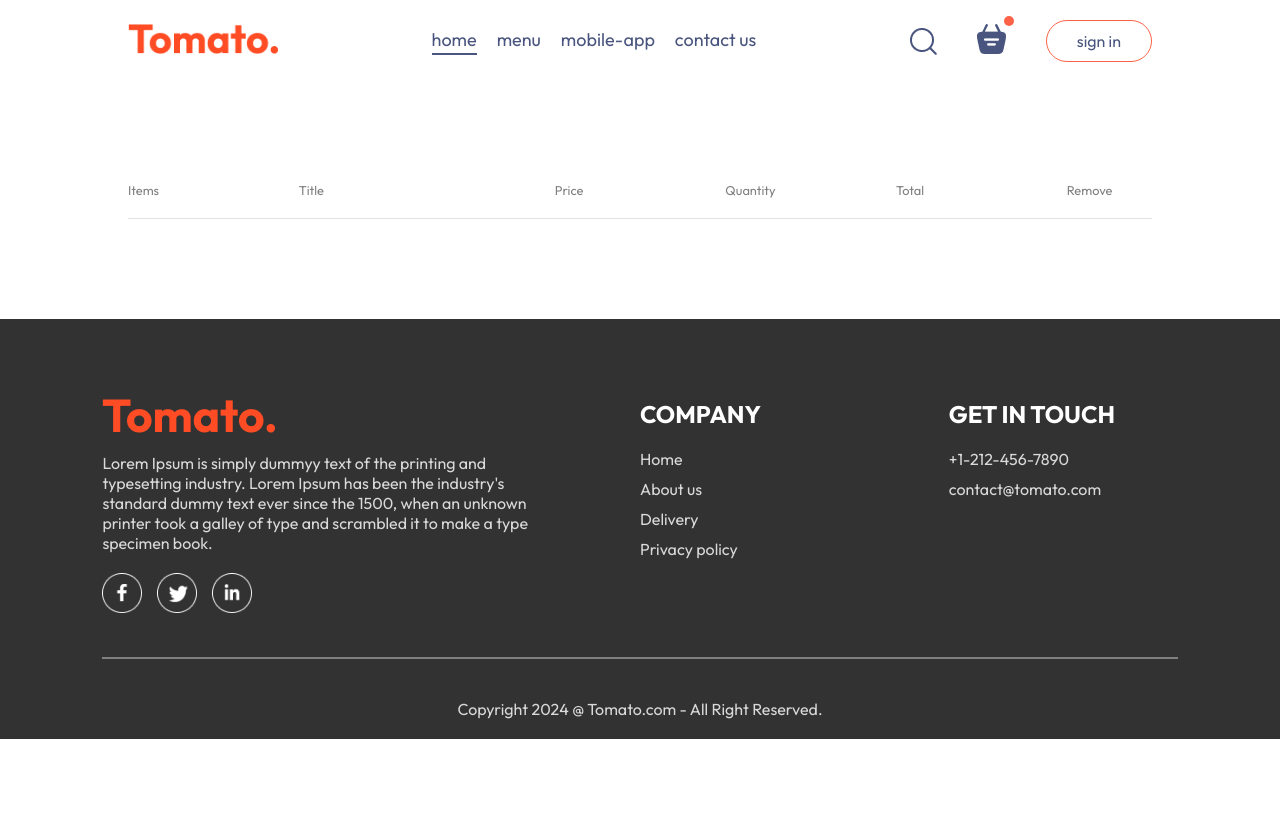
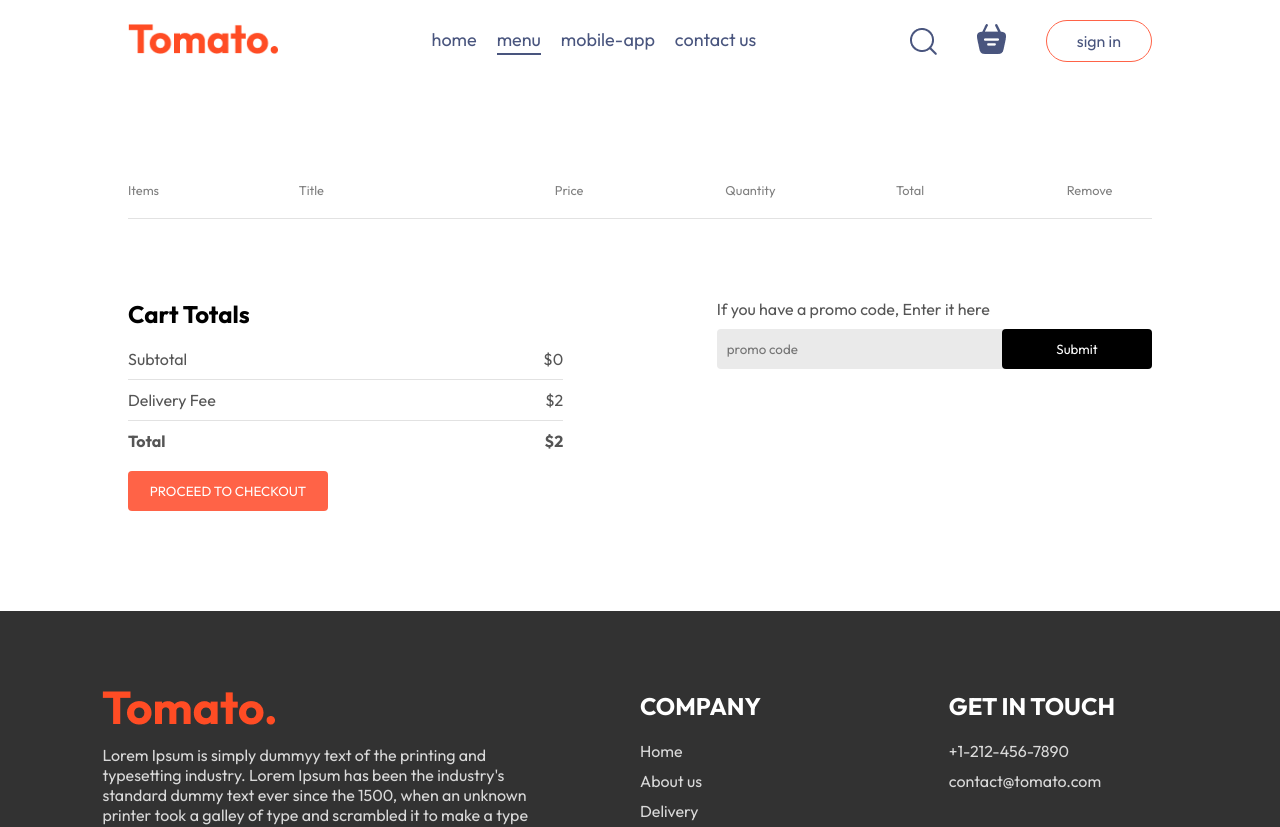
Before and after one commit to TiM1113/Project-FoodDelivery, a React (Vite) app in the folder frontend/: page /cart in a window 1280 px wide. Shown: the top 827 px of the page. Before the commit the page ends 800 px from the top, so only its background shows below. Built offline with nearby package versions, Linux system fonts and the light colour scheme.

Commit message:
Total amount function

```diff
--- a/frontend/src/components/Navbar/Navbar.jsx
+++ b/frontend/src/components/Navbar/Navbar.jsx
@@ -1,11 +1,14 @@
-import React, { useState } from 'react'
+import React, { useContext, useState } from 'react'
 import './Navbar.css'
 import { assets } from '../../assets/assets'
 import { Link } from 'react-router-dom';
+import { StoreContext } from '../../context/StoreContext';
 
 const Navbar = ({setShowLogin}) => {
 
-  const [menu,setMenu] = useState("home");
+  const [menu,setMenu] = useState("menu");
+
+  const {getTotalCartAmount} = useContext(StoreContext);
 
   return (
     <div className='navbar'>
@@ -20,7 +23,7 @@
     <img src={assets.search_icon} alt="" />
     <div className="navbar-search-icon">
       <Link to='/cart'><img src={assets.basket_icon} alt="" /></Link>
-      <div className="dot"></div>
+      <div className={getTotalCartAmount()===0?"":"dot"}></div>
     </div>
     <button onClick={()=>setShowLogin(true)}>sign in</button>
     </div>
--- a/frontend/src/context/StoreContext.jsx
+++ b/frontend/src/context/StoreContext.jsx
@@ -1,42 +1,47 @@
-import { createContext, useEffect, useState } from "react";
-import { food_list } from "../assets/assets";
+import {createContext, useEffect, useState} from 'react';
+import {food_list} from '../assets/assets';
 
-export const StoreContext = createContext(null)
+export const StoreContext = createContext(null);
 
 const StoreContextProvider = (props) => {
-
-    const [cartItems,setCartItems] = useState({});
+	const [cartItems, setCartItems] = useState({});
 
 	const addToCart = (itemId) => {
-      if(!cartItems[itemId]){
-        setCartItems((prev)=> ({...prev,[itemId]:1}))
+		if (!cartItems[itemId]) {
+			setCartItems((prev) => ({...prev, [itemId]: 1}));
+		} else {
+			setCartItems((prev) => ({...prev, [itemId]: prev[itemId] + 1}));
 		}
-      else{
-        setCartItems((prev)=>({...prev,[itemId]:prev[itemId]+1}))
+	};
+
+	const removeFromCart = (itemId) => {
+		setCartItems((prev) => ({...prev, [itemId]: prev[itemId] - 1}));
+	};
+
+	const getTotalCartAmount = () => {
+		let totalAmount = 0;
+		for (const item in cartItems) {
+			if (cartItems[item] > 0) {
+				let itemInfo = food_list.find((product) => product._id === item);
+				totalAmount += itemInfo.price * cartItems[item];
 			}
 		}
-
-    const removeFromCart = (itemId) => {
-        setCartItems((prev)=>({...prev,[itemId]:prev[itemId]-1}))
-    }
-
-    useEffect(()=>{
-        console.log(cartItems);
-    },[cartItems])
+    return totalAmount;
+	};
 
 	const contextValue = {
 		food_list,
 		cartItems,
 		setCartItems,
 		addToCart,
-        removeFromCart
-    }
-    return(
+		removeFromCart,
+    getTotalCartAmount
+	};
+	return (
 		<StoreContext.Provider value={contextValue}>
 			{props.children}
 		</StoreContext.Provider>
+	);
+};
 
-    )
-}
-
-export default StoreContextProvider
+export default StoreContextProvider;
--- a/frontend/src/pages/Cart/Cart.css
+++ b/frontend/src/pages/Cart/Cart.css
@@ -28,3 +28,79 @@
 .cart-items-item .cross{
   cursor: pointer;
 }
+
+.cart-bottom{
+  margin-top: 80px;
+  display: flex;
+  justify-content: space-between;
+  gap: max(12vw, 20px);
+}
+
+.cart-total{
+  flex: 1;
+  display: flex;
+  flex-direction: column;
+  gap: 20px;
+}
+
+.cart-total-details{
+  display: flex;
+  justify-content: space-between;
+  color: #555;
+}
+
+.cart-total hr{
+  margin: 10px 0px;
+}
+
+.cart-total button{
+  border: none;
+  color: white;
+  background-color: tomato;
+  width: max(1.5vw, 200px);
+  padding: 12px 0px;
+  border-radius: 4px;
+  cursor: pointer;
+}
+
+.cart-promocode{
+  flex: 1;
+}
+
+.cart-promocode p{
+  color: #555;
+}
+
+.cart-promocode-input{
+  margin-top: 10px;
+  display: flex;
+  justify-content: space-between;
+  align-items: center;
+  background-color: #eaeaea;
+  border-radius: 4px;
+}
+
+.cart-promocode-input input{
+  background: transparent;
+  border: none;
+  outline: none;
+  padding-left: 10px;
+}
+
+.cart-promocode-input button{
+  width: max(10vw,  150px);
+  padding: 12px 5px;
+  background-color: black;
+  border: none;
+  color: white;
+  border-radius: 4px;
+}
+
+@media (max-width:750px) {
+  .cart-bottom{
+    flex-direction: column-reverse;
+  }
+  .cart-promocode{
+    justify-content: start;
+  }
+}
--- a/frontend/src/pages/Cart/Cart.jsx
+++ b/frontend/src/pages/Cart/Cart.jsx
@@ -1,9 +1,12 @@
 import React, {useContext} from 'react';
 import './Cart.css';
 import {StoreContext} from '../../context/StoreContext';
+import { useNavigate } from 'react-router-dom';
 
 const Cart = () => {
-	const {cartItems, food_list, removeFromCart} = useContext(StoreContext);
+	const {cartItems, food_list, removeFromCart, getTotalCartAmount} = useContext(StoreContext);
+
+  const navigate = useNavigate();
 
 	return (
 		<div className="cart">
@@ -39,6 +42,37 @@
 					}
 				})}
 			</div>
+      <div className="cart-bottom">
+        <div className="cart-total">
+          <h2>Cart Totals</h2>
+          <div>
+            <div className="cart-total-details">
+              <p>Subtotal</p>
+              <p>${getTotalCartAmount()}</p>
+            </div>
+            <hr />
+            <div className="cart-total-details">
+              <p>Delivery Fee</p>
+              <p>${2}</p>
+            </div>
+            <hr />
+            <div className="cart-total-details">
+              <b>Total</b>
+              <b>${getTotalCartAmount()+2}</b>
+            </div>
+          </div>
+          <button onClick={()=>navigate('/order')}>PROCEED TO CHECKOUT</button>
+        </div>
+        <div className="cart-promocode">
+          <div>
+            <p>If you have a promo code, Enter it here</p>
+            <div className="cart-promocode-input">
+              <input type="text" placeholder='promo code'/>
+              <button>Submit</button>
+            </div>
+          </div>
+        </div>
+      </div>
 		</div>
 	);
 };
```
Lines whose indentation alone changed are shown as unchanged.
